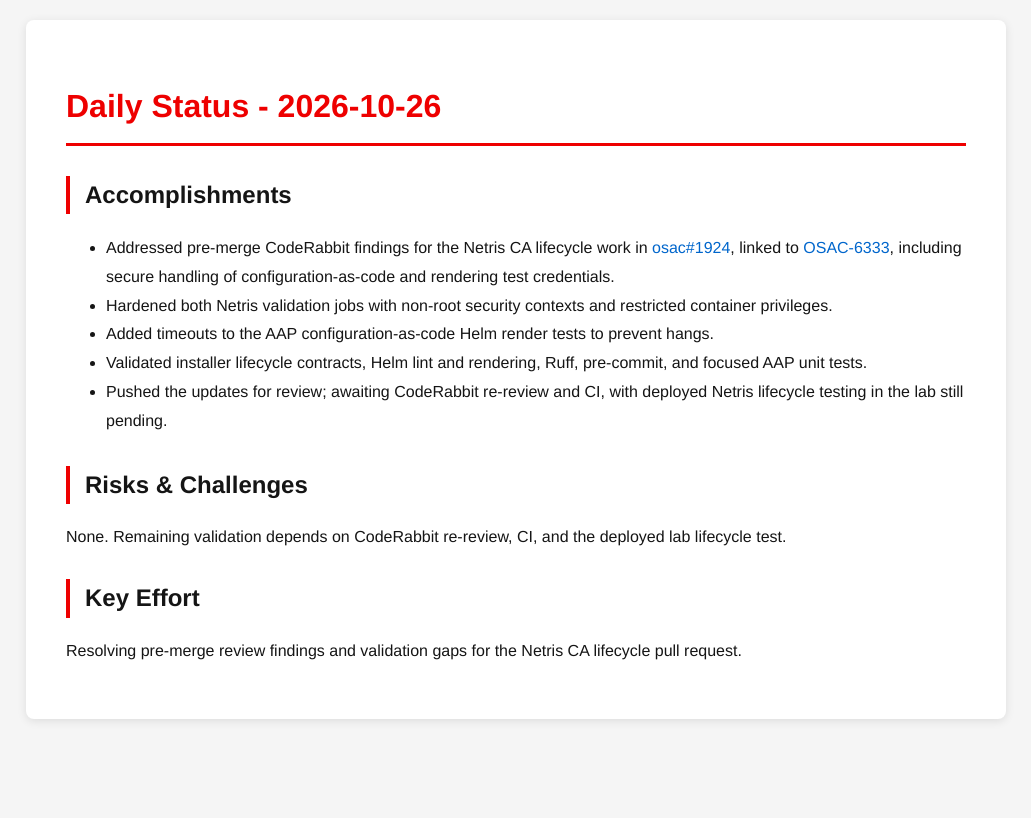
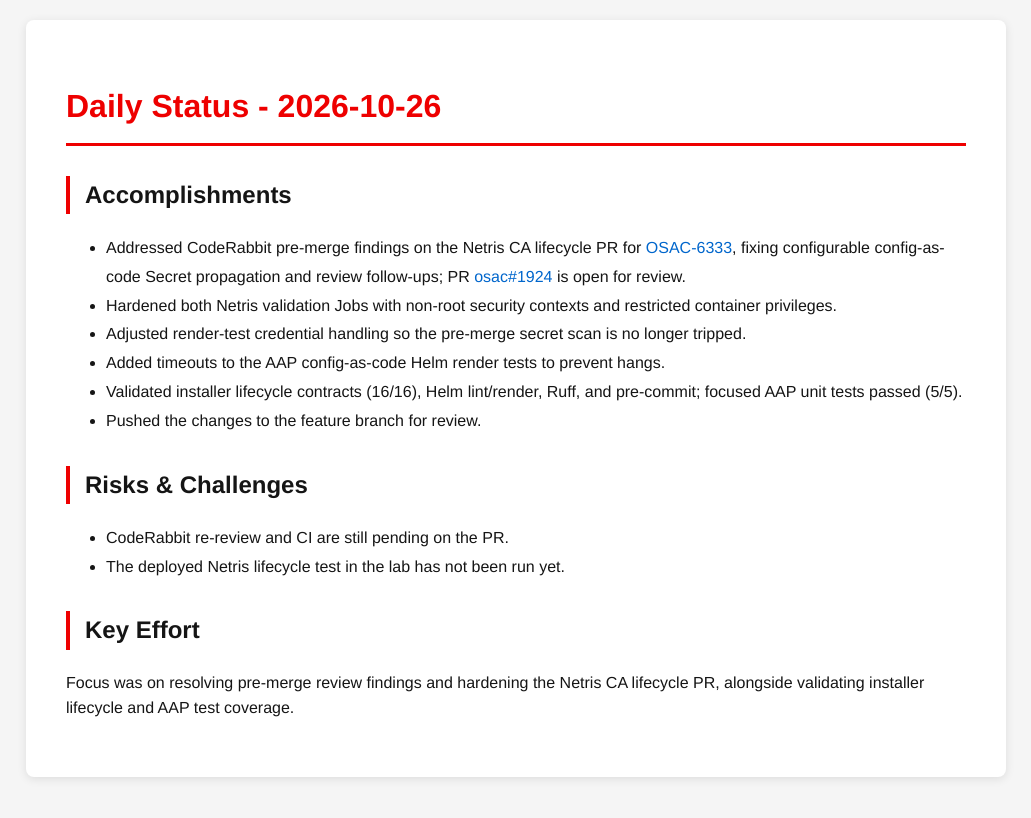
Before and after one commit to tzvatot/daily-status, a Jekyll site: the page built from 2026-10-26.md, in a window 1280 px wide. Shown: the top 818 px of the page, without its empty margins (124-1155 px from the left). Built offline with Jekyll 4.4.1, drawn with Linux system fonts in a browser that asks for light colours.

Commit message:
Daily status update - 2026-10-26

```diff
--- a/2026-10-26.md
+++ b/2026-10-26.md
@@ -7,14 +7,16 @@
 # Daily Status - 2026-10-26
 
 ## Accomplishments
-- Addressed pre-merge CodeRabbit findings for the Netris CA lifecycle work in [osac#1924](https://github.com/osac-project/osac/pull/1924), linked to [OSAC-6333](https://redhat.atlassian.net/browse/OSAC-6333), including secure handling of configuration-as-code and rendering test credentials.
-- Hardened both Netris validation jobs with non-root security contexts and restricted container privileges.
-- Added timeouts to the AAP configuration-as-code Helm render tests to prevent hangs.
-- Validated installer lifecycle contracts, Helm lint and rendering, Ruff, pre-commit, and focused AAP unit tests.
-- Pushed the updates for review; awaiting CodeRabbit re-review and CI, with deployed Netris lifecycle testing in the lab still pending.
+- Addressed CodeRabbit pre-merge findings on the Netris CA lifecycle PR for [OSAC-6333](https://redhat.atlassian.net/browse/OSAC-6333), fixing configurable config-as-code Secret propagation and review follow-ups; PR [osac#1924](https://github.com/osac-project/osac/pull/1924) is open for review.
+- Hardened both Netris validation Jobs with non-root security contexts and restricted container privileges.
+- Adjusted render-test credential handling so the pre-merge secret scan is no longer tripped.
+- Added timeouts to the AAP config-as-code Helm render tests to prevent hangs.
+- Validated installer lifecycle contracts (16/16), Helm lint/render, Ruff, and pre-commit; focused AAP unit tests passed (5/5).
+- Pushed the changes to the feature branch for review.
 
 ## Risks & Challenges
-None. Remaining validation depends on CodeRabbit re-review, CI, and the deployed lab lifecycle test.
+- CodeRabbit re-review and CI are still pending on the PR.
+- The deployed Netris lifecycle test in the lab has not been run yet.
 
 ## Key Effort
-Resolving pre-merge review findings and validation gaps for the Netris CA lifecycle pull request.
+Focus was on resolving pre-merge review findings and hardening the Netris CA lifecycle PR, alongside validating installer lifecycle and AAP test coverage.
```
